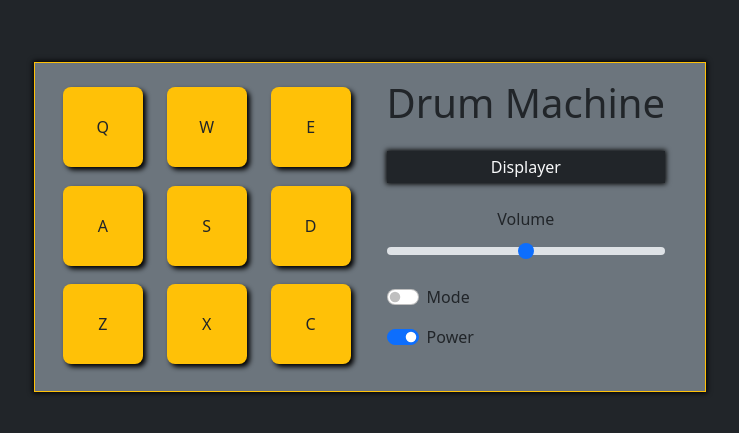
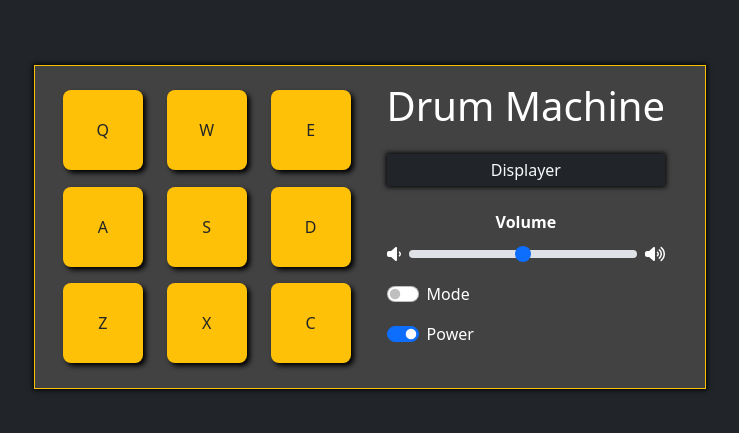
Before and after one commit to PabloPicas0/Drum-Machine, a React (Create React App) app: page / in a window 1280 px wide. Shown: the part 173-606 px from the top of the page, without its empty margins (270-1009 px from the left). Built offline with nearby package versions, Linux system fonts and the light colour scheme.

Commit message:
added small changes

```diff
--- a/src/App.css
+++ b/src/App.css
@@ -6,11 +6,16 @@
   cursor: pointer;
 }
 
+.drum-pad:active {
+  background-color: crimson !important;
+}
+
 .shadowBox {
   box-shadow: black 3px 3px 5px;
 }
 
 .optionBox {
+  background-color: #424242;
   box-shadow: black 0px 0px 5px 1px;
 }
 
--- a/src/Components/display.js
+++ b/src/Components/display.js
@@ -1,7 +1,8 @@
 import React, { useState } from "react";
+import { FontAwesomeIcon } from "@fortawesome/react-fontawesome";
+import { faVolumeLow, faVolumeHigh } from "@fortawesome/free-solid-svg-icons";
 
 const Display = (props) => {
-
   const [checked, setChecked] = useState(true);
 
   const handleSwitch = () => {
@@ -10,14 +11,22 @@ const Display = (props) => {
 
   return (
     <div id="secondBox" className="pb-4 px-4">
-      <h1 className="text-center mb-4">Drum Machine</h1>
+      <h1 className="text-center mb-4 text-white">Drum Machine</h1>
       <div className="text-center text-light bg-dark optionBox p-1 mb-4">
         <span>{props.padText}</span>
       </div>
-      <label htmlFor="rangeLabel" className="d-block text-center form-label">
-        Volume
-      </label>
-      <input type="range" className="form-range" id="rangeLabel" />
+      <div>
+        <label
+          htmlFor="rangeLabel"
+          className="d-block text-center form-label fw-bold text-white">
+          Volume
+        </label>
+        <div className="d-flex justify-content-between align-items-center gap-2 text-white">
+          <FontAwesomeIcon icon={faVolumeLow} />
+          <input type="range" className="form-range" id="rangeLabel" />
+          <FontAwesomeIcon icon={faVolumeHigh} />
+        </div>
+      </div>
 
       <div className="mt-3 checkForm">
         <div className="form-check form-switch mb-3">
@@ -27,7 +36,9 @@ const Display = (props) => {
             role="switch"
             id="flexSwitchCheckDefault"
           />
-          <label htmlFor="flexSwitchCheckDefault" className="form-check-label">
+          <label
+            htmlFor="flexSwitchCheckDefault"
+            className="form-check-label text-white">
             Mode
           </label>
         </div>
@@ -41,7 +52,9 @@ const Display = (props) => {
             onChange={handleSwitch}
             checked={checked}
           />
-          <label htmlFor="flexSwitchCheckChecked" className="form=check-label">
+          <label
+            htmlFor="flexSwitchCheckChecked"
+            className="form=check-label text-white">
             Power
           </label>
         </div>
--- a/src/Components/drum-machine.js
+++ b/src/Components/drum-machine.js
@@ -35,7 +35,7 @@ const Drum = () => {
       className="min-vh-100 d-flex justify-content-center align-items-center">
       <div
         id="display"
-        className="d-flex bg-secondary border border-warning optionBox p-3">
+        className="d-flex border border-warning optionBox p-3">
         <div id="firstBox" className="row row-cols-3 mx-0">
           {audioBank.map((element, index) => {
             return (
--- a/src/Components/drum-pads.js
+++ b/src/Components/drum-pads.js
@@ -19,7 +19,7 @@ const DrumPad = (props) => {
     <div className="col px-1">
       <div
         id={props.id}
-        className="drum-pad shadowBox rounded-3 bg-warning m-2"
+        className="drum-pad shadowBox rounded-3 bg-warning m-2 user-select-none"
         onClick={() => {
           props.click(props.keyPress, props.id);
         }}>
```
